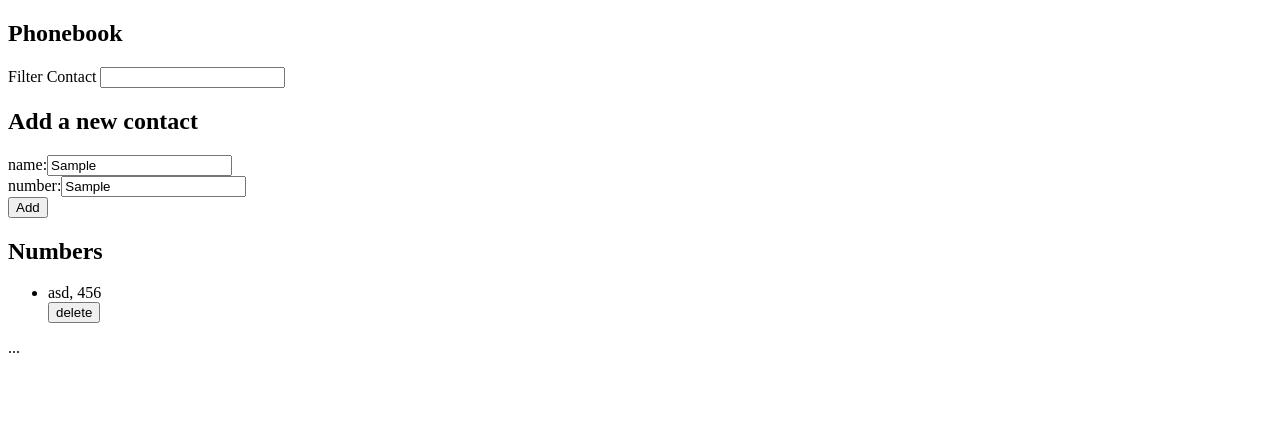
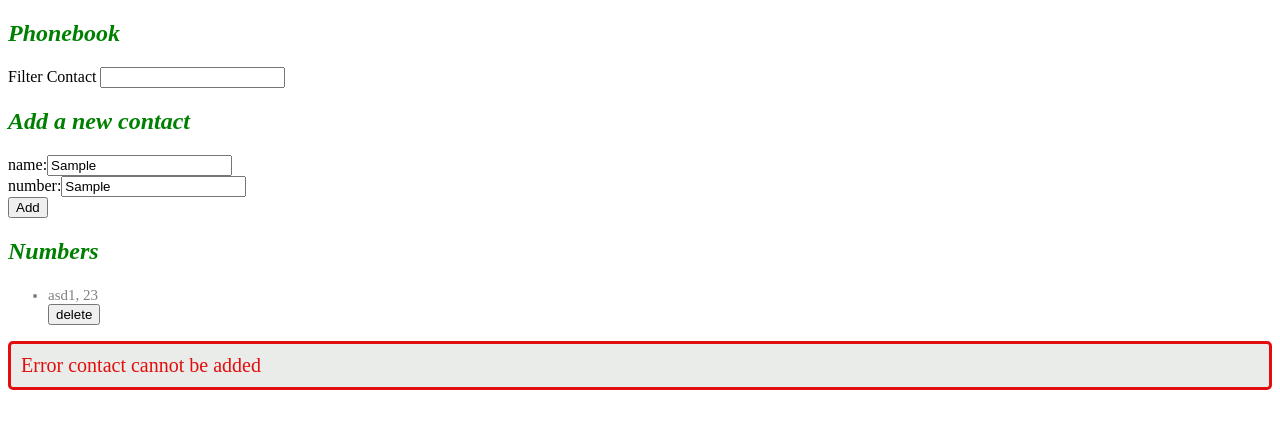
Before and after one commit to AnahiVera/fullStackOpen, a React (Vite) app in the folder Part2/agendaTelefonica--/: page / in a window 1280 px wide. Both pictures are taken after typing "Sample", "Sample" into the empty fields and a click on the button "Add". Shown: the top 428 px of the page. Built offline with nearby package versions, Linux system fonts and the light colour scheme; no server answers; data requests are answered from the project's data file.

Commit message:
part 2.16-2.17

```diff
--- a/Part2/agendaTelefonica--/db.json
+++ b/Part2/agendaTelefonica--/db.json
@@ -1,9 +1,9 @@
 {
   "persons": [
     {
-      "name": "asd",
-      "number": "456",
-      "id": "882e"
+      "id": "af8b",
+      "name": "asd1",
+      "number": "23"
     }
   ]
 }
--- a/Part2/agendaTelefonica--/src/App.jsx
+++ b/Part2/agendaTelefonica--/src/App.jsx
@@ -3,7 +3,8 @@ import Name from './Name'
 import Filter from './Filter'
 import PersonForm from './PersonForm'
 import contactService from './services/contacts'
-
+import Notification from './notification'
+import ErrorNotification from './errorNotification'
 
 
 const App = () => {
@@ -11,6 +12,8 @@ const App = () => {
   const [newName, setNewName] = useState('')
   const [newNumber, setNewNumber] = useState('')
   const [filter, setFilter] = useState('')
+  const [message, setMessage] = useState(null)
+  const [errorMessage, setErrorMessage] = useState(null)
 
 
   useEffect(() => {
@@ -20,6 +23,14 @@ const App = () => {
       .then(initialContacts => {
         console.log('promise fulfilled')
         setPersons(initialContacts)
+      })
+      .catch(error => {
+        setErrorMessage(
+          `Error`
+        )
+        setTimeout(() => {
+          setErrorMessage(null)
+        }, 3000)
       })
   }, [])
   console.log('render', persons.length, 'contacts')
@@ -43,6 +54,20 @@ const App = () => {
             setPersons(persons.map(person => person.id !== existingContact.id ? person : updatedContact))
             setNewName('')
             setNewNumber('')
+            setMessage(
+              `Updated contact ${newName}`
+            )
+            setTimeout(() => {
+              setMessage(null)
+            }, 3000)
+          })
+          .catch(error => {
+            setErrorMessage(
+              `Information of ${newName} has already been removed from server`
+            )
+            setTimeout(() => {
+              setErrorMessage(null)
+            }, 3000)
           })
     } else {
       contactService
@@ -51,6 +76,20 @@ const App = () => {
           setPersons(persons.concat(createdContact))
           setNewName('')
           setNewNumber('')
+          setMessage(
+            `Added contact ${newName}`
+          )
+          setTimeout(() => {
+            setMessage(null)
+          }, 3000)
+        })
+        .catch(error => {
+          setErrorMessage(
+            `Error contact cannot be added`
+          )
+          setTimeout(() => {
+            setErrorMessage(null)
+          }, 3000)
         })
     }
   }
@@ -95,7 +134,8 @@ const App = () => {
 
 
 
-      ...
+      <Notification message={message} />
+      <ErrorNotification message={errorMessage} />
     </div>
   )
 }
--- /dev/null
+++ b/Part2/agendaTelefonica--/src/errorNotification.jsx
@@ -0,0 +1,13 @@
+const ErrorNotification = ({ message }) => {
+    if (message === null) {
+      return null
+    }
+
+    return (
+      <div className="error">
+        {message}
+      </div>
+    )
+  }
+
+export default ErrorNotification
--- /dev/null
+++ b/Part2/agendaTelefonica--/src/index.css
@@ -0,0 +1,31 @@
+h2 {
+    color: green;
+    font-style: italic;
+  }
+
+  li {
+    color: grey;
+    padding-top: 3px;
+    font-size: 15px;
+  }
+
+  .message {
+    color: rgb(0, 255, 55);
+    background: rgb(233, 236, 233);
+    font-size: 20px;
+    border-style: solid;
+    border-radius: 5px;
+    padding: 10px;
+    margin-bottom: 10px;
+  }
+
+
+  .error {
+    color: rgb(226, 14, 14);
+    background: rgb(233, 236, 233);
+    font-size: 20px;
+    border-style: solid;
+    border-radius: 5px;
+    padding: 10px;
+    margin-bottom: 10px;
+  }
--- a/Part2/agendaTelefonica--/src/main.jsx
+++ b/Part2/agendaTelefonica--/src/main.jsx
@@ -1,4 +1,5 @@
 import ReactDOM from "react-dom/client";
 import App from "./App";
+import './index.css'
 
 ReactDOM.createRoot(document.getElementById("root")).render(<App />);
--- /dev/null
+++ b/Part2/agendaTelefonica--/src/notification.jsx
@@ -0,0 +1,13 @@
+const Notification = ({ message }) => {
+    if (message === null) {
+      return null
+    }
+
+    return (
+      <div className="message">
+        {message}
+      </div>
+    )
+  }
+
+export default Notification
```
